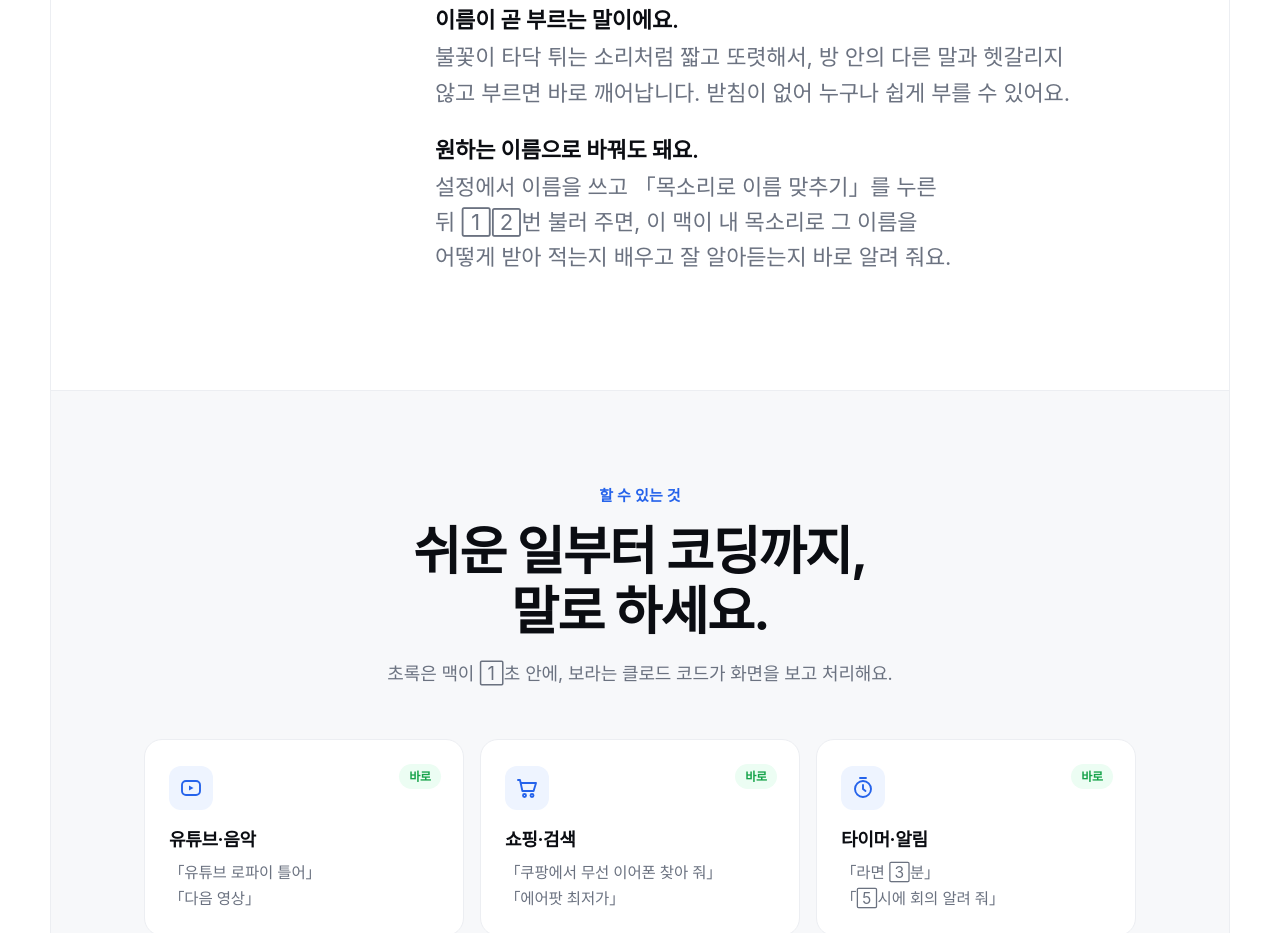
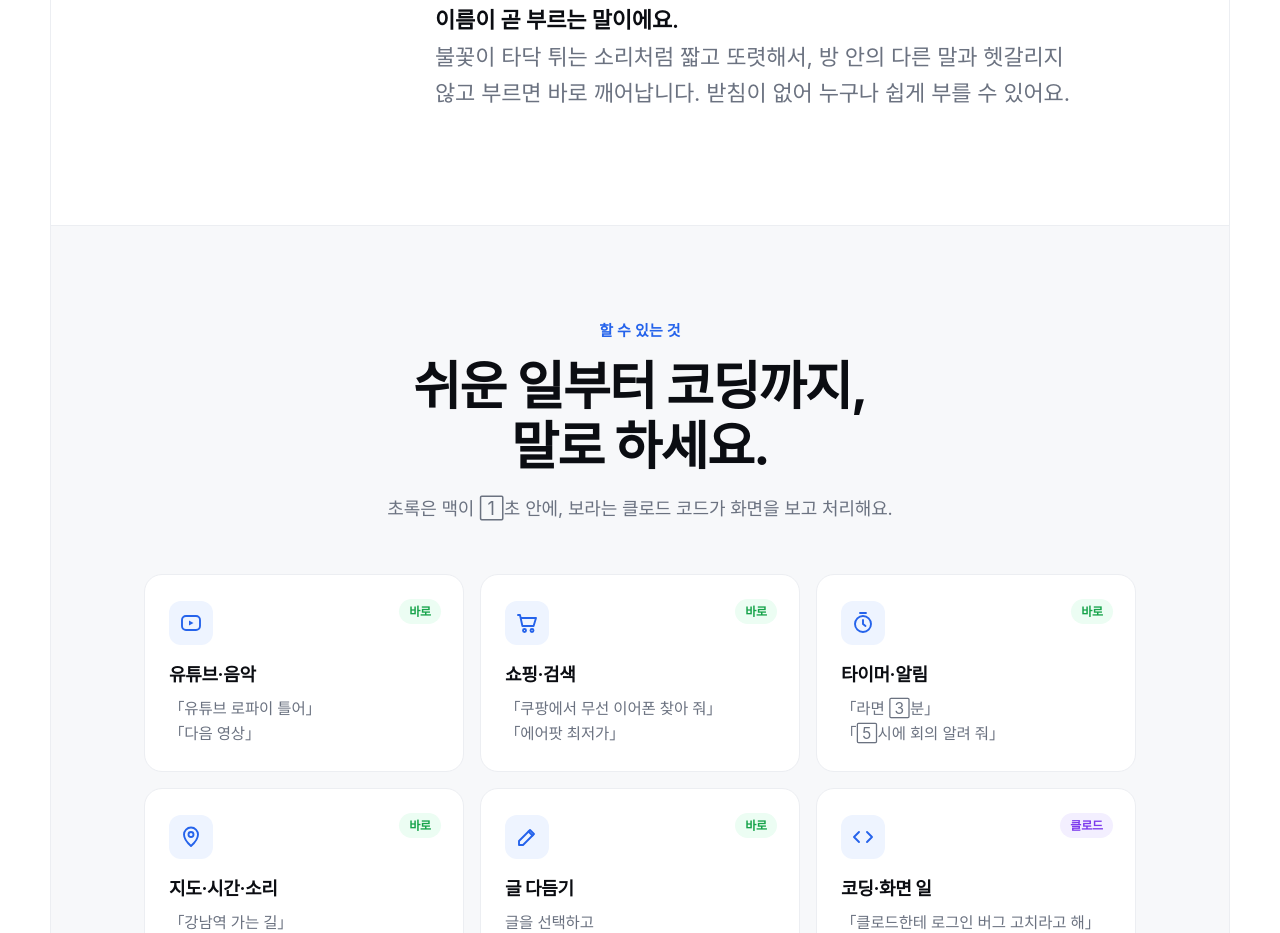
Before and after one commit to mvcompany8500-web/mac-butler, a plain HTML site: page docs/index.html in a window 1280 px wide. Shown: the part 1613-2546 px from the top of the page. Drawn offline with Linux system fonts and the light colour scheme; no server answers; a web font is replaced by a local one.

Commit message:
소개 페이지의 이름 맞추기 문장은 0.7.1 배포 뒤로 미룸(지금 받는 0.7.0엔 아직 없음)
Co-Authored-By: Claude Opus 5.5 <noreply@anthropic.com>

```diff
--- a/docs/index.html
+++ b/docs/index.html
@@ -303,7 +303,6 @@ footer a:hover{color:var(--blue)}
       <p><b>받아쓰기 앱은 말을 글자로만 바꿉니다.</b> 그 다음 버튼을 누르고, 창을 열고, 검색하는 건 여전히 손으로 해야 하죠.</p>
       <p><b>사사리사는 말하면 그 일을 끝까지 합니다.</b> 자주 하는 일은 맥 안에서 1초 안에, 생각이 필요한 일은 클로드&nbsp;코드가 화면을&nbsp;보고 처리합니다. 쓸수록 더&nbsp;빨라집니다.</p>
       <p><b>이름이 곧 부르는 말이에요.</b> 불꽃이 타닥 튀는 소리처럼 짧고 또렷해서, 방 안의 다른 말과 헷갈리지 않고 부르면 바로 깨어납니다. 받침이 없어 누구나 쉽게 부를&nbsp;수&nbsp;있어요.</p>
-      <p><b>원하는 이름으로 바꿔도 돼요.</b> 설정에서 이름을 쓰고 「목소리로 이름 맞추기」를 누른 뒤 12번 불러 주면, 이 맥이 내 목소리로 그 이름을 어떻게 받아 적는지 배우고 잘 알아듣는지 바로&nbsp;알려&nbsp;줘요.</p>
     </div>
   </div>
 </section>
```
Also changed, not shown: docs/en/index.html (+0 -1 lines).
